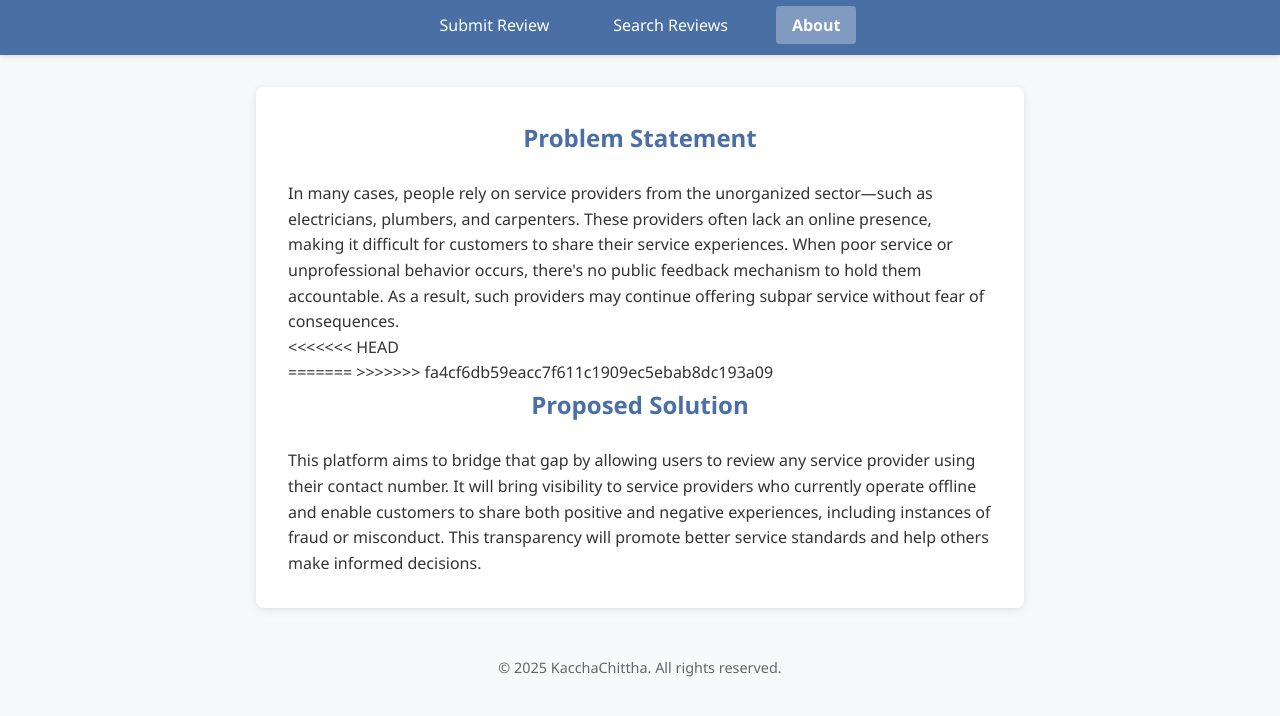
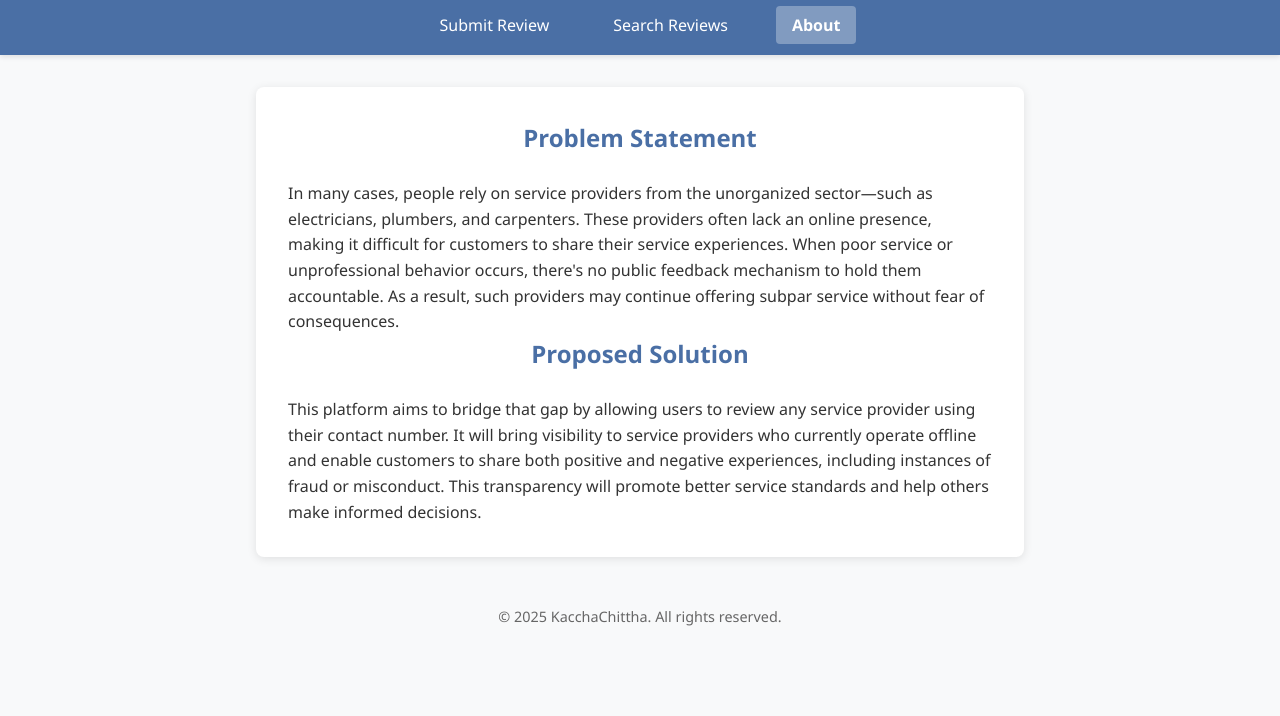
Before and after one commit to shubhamjainds/kacchachittha, a plain HTML site: page about.html in a window 1280 px wide. Shown: the part 70-786 px from the top of the page. Drawn offline with Linux system fonts and the light colour scheme.

Commit message:
kacchachittha

```diff
--- a/about.html
+++ b/about.html
@@ -22,11 +22,7 @@
         <section class="about">
             <h2>Problem Statement</h2>
             <p>In many cases, people rely on service providers from the unorganized sector—such as electricians, plumbers, and carpenters. These providers often lack an online presence, making it difficult for customers to share their service experiences. When poor service or unprofessional behavior occurs, there's no public feedback mechanism to hold them accountable. As a result, such providers may continue offering subpar service without fear of consequences.</p>
-<<<<<<< HEAD
             <p> </p>
-=======
-
->>>>>>> fa4cf6db59eacc7f611c1909ec5ebab8dc193a09
             <h2>Proposed Solution</h2>
             <p>This platform aims to bridge that gap by allowing users to review any service provider using their contact number. It will bring visibility to service providers who currently operate offline and enable customers to share both positive and negative experiences, including instances of fraud or misconduct. This transparency will promote better service standards and help others make informed decisions.</p>
         </section>
```
Also changed, not shown: app.js (+0 -10 lines).
